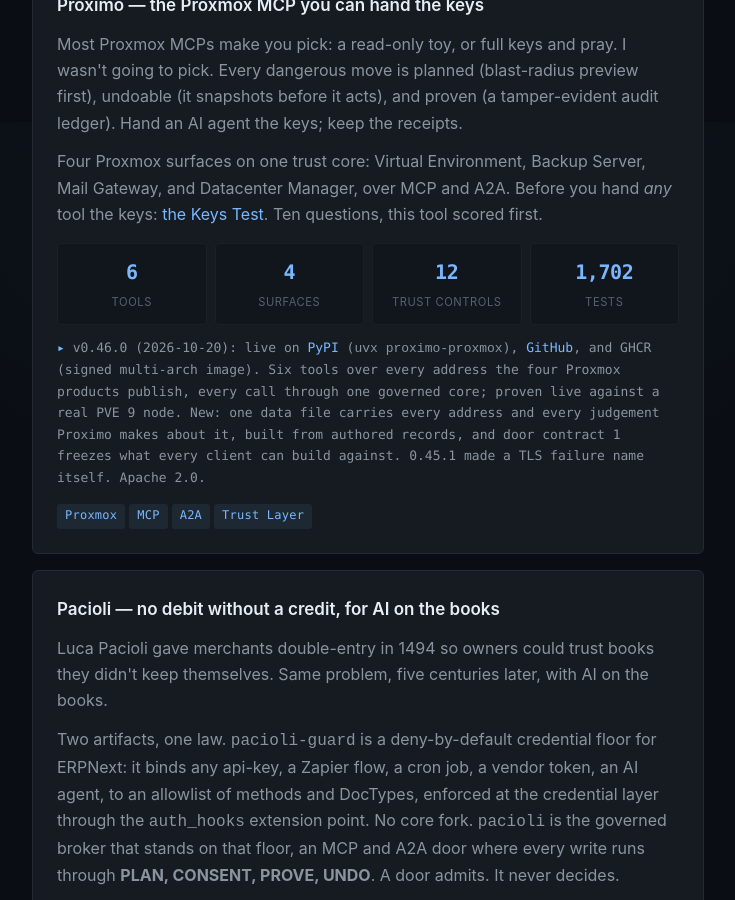
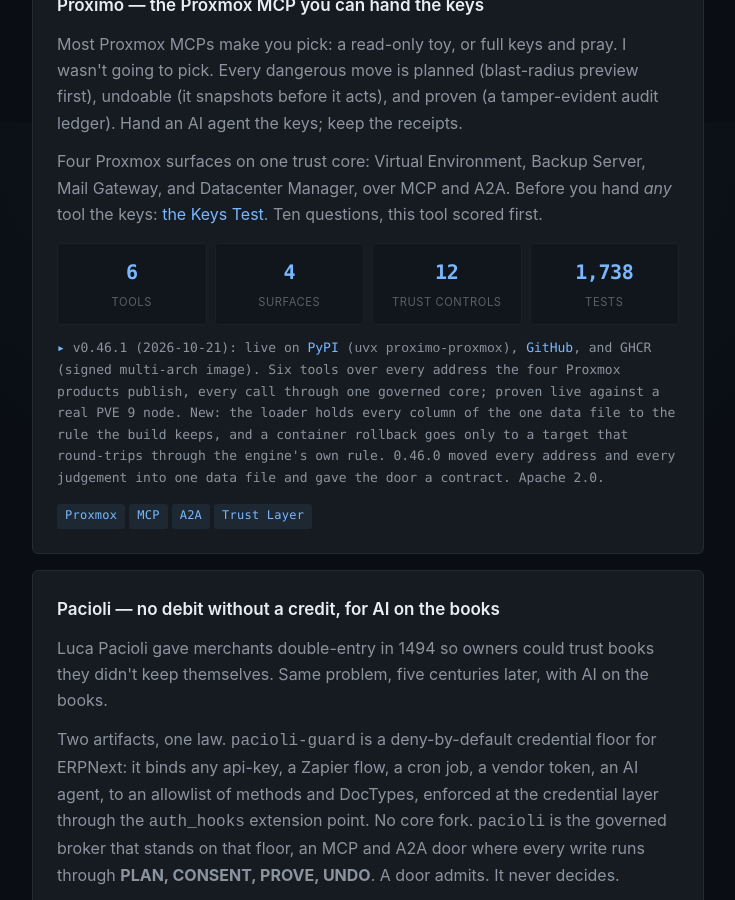
Before and after one commit to john-broadway/john-broadway.github.io, a Jekyll site: the page built from index.html, in a window 1280 px wide and 900 px high, scrolled down 1678 px. Shown: the whole window, without its empty margins (272-1007 px from the left). Built offline with Jekyll 4.4.1, drawn with Linux system fonts in a browser that asks for light colours.

Commit message:
proximo 0.46.1: the status line and the test count
Co-Authored-By: Claude Fable 5.1 <noreply@anthropic.com>

```diff
--- a/index.html
+++ b/index.html
@@ -49,9 +49,9 @@ description: Independent AI researcher and infrastructure architect. Sovereign A
       <div class="stat"><div class="num">6</div><div class="label">tools</div></div>
       <div class="stat"><div class="num">4</div><div class="label">surfaces</div></div>
       <div class="stat"><div class="num">12</div><div class="label">trust controls</div></div>
-      <div class="stat"><div class="num">1,702</div><div class="label">tests</div></div>
+      <div class="stat"><div class="num">1,738</div><div class="label">tests</div></div>
     </div>
-    <p class="status">v0.46.0 (2026-10-20): live on <a href="https://pypi.org/project/proximo-proxmox/">PyPI</a> (<code>uvx proximo-proxmox</code>), <a href="https://github.com/john-broadway/proximo">GitHub</a>, and GHCR (signed multi-arch image). Six tools over every address the four Proxmox products publish, every call through one governed core; proven live against a real PVE 9 node. New: one data file carries every address and every judgement Proximo makes about it, built from authored records, and door contract 1 freezes what every client can build against. 0.45.1 made a TLS failure name itself. Apache 2.0.</p>
+    <p class="status">v0.46.1 (2026-10-21): live on <a href="https://pypi.org/project/proximo-proxmox/">PyPI</a> (<code>uvx proximo-proxmox</code>), <a href="https://github.com/john-broadway/proximo">GitHub</a>, and GHCR (signed multi-arch image). Six tools over every address the four Proxmox products publish, every call through one governed core; proven live against a real PVE 9 node. New: the loader holds every column of the one data file to the rule the build keeps, and a container rollback goes only to a target that round-trips through the engine's own rule. 0.46.0 moved every address and every judgement into one data file and gave the door a contract. Apache 2.0.</p>
     <div class="tags"><span>Proxmox</span><span>MCP</span><span>A2A</span><span>Trust Layer</span></div>
   </article>
 
```
